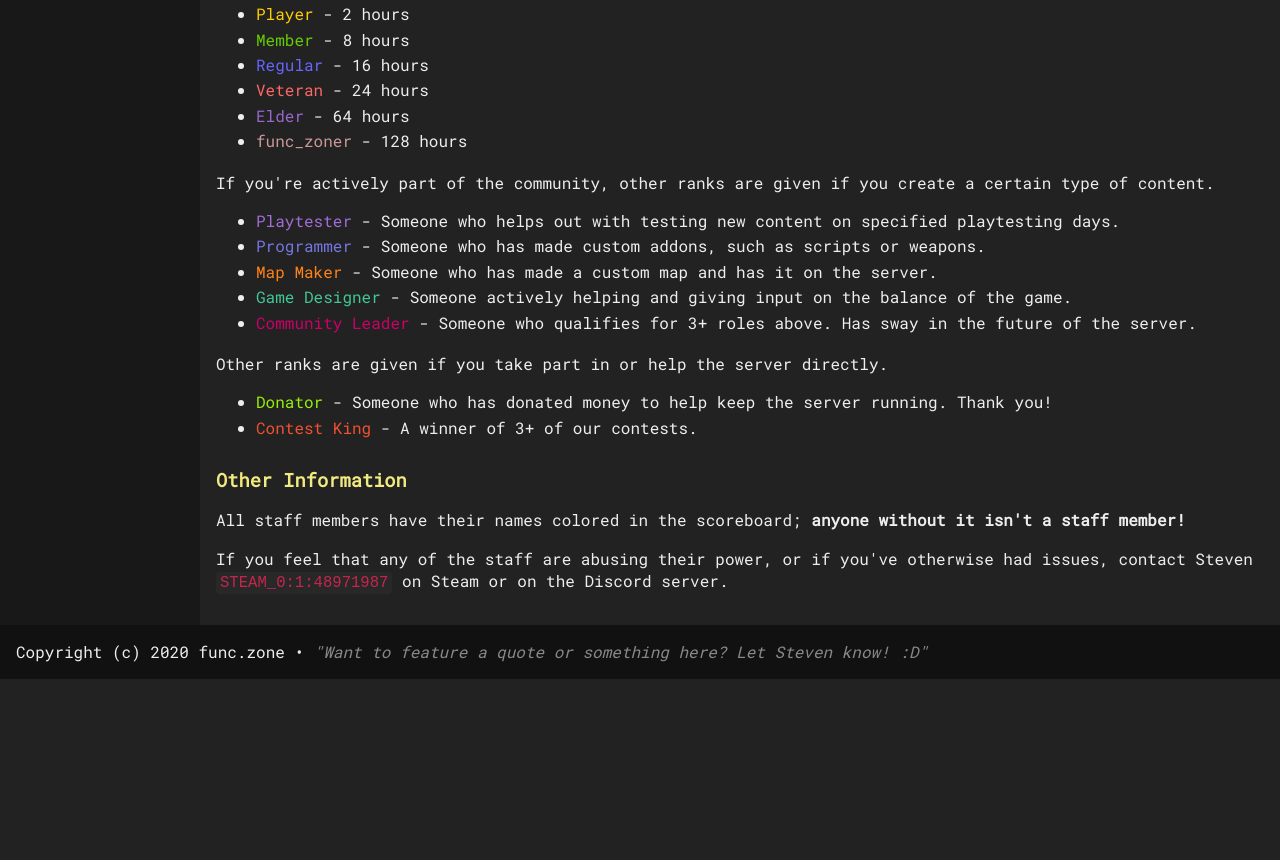
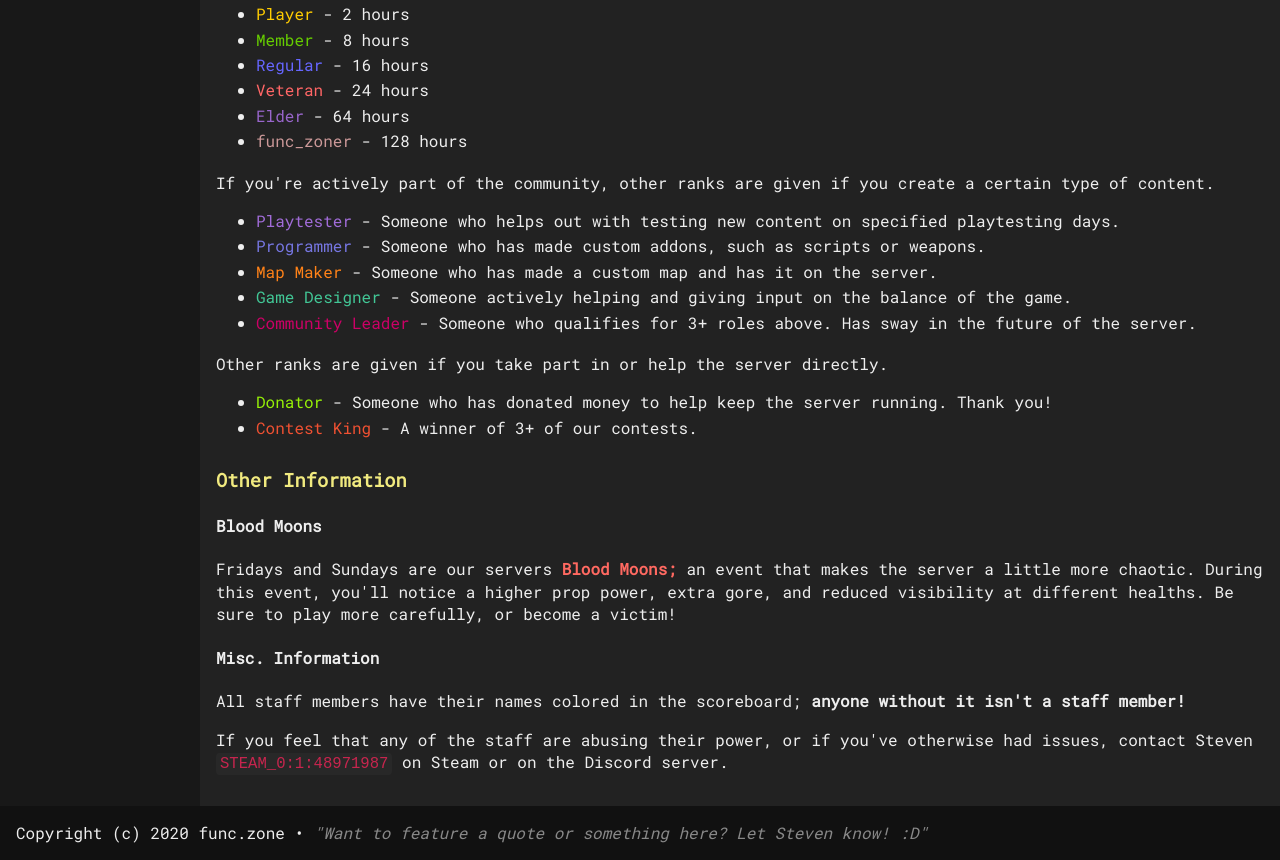
Before and after one commit to funczone/funczone.github.io, a plain HTML site: page ttt/index.html in a window 1280 px wide. Shown: the part 980-1840 px from the top of the page. Before the commit the page ends 1659 px from the top, so only its background shows below. Drawn offline with Linux system fonts and the light colour scheme.

Commit message:
added blood moon info

```diff
--- a/ttt/index.html
+++ b/ttt/index.html
@@ -99,7 +99,7 @@
                 <div id="content">
                     <h1 class="t_underline" id="welcome">Welcome to ttt.func.zone!</h1>
                     <p>Yo! We're a TTT community ran by experienced players and built on enjoyable and casual gameplay.</p>
-                    <p>If you like what we got going here, be sure to check out our website at <a href="https://func.zone">func.zone</a>, and join our Discord server at <a href="http://discord.func.zone" class="c_blurp">discord.func.zone</a>.</p>
+                    <p>If you like what we got going here, be sure to check out our website at <a href="https://func.zone">func.zone</a>, and join our Discord server at <a href="http://func.zone/discord/" class="c_blurp">http://func.zone/discord/</a>.</p>
                     <h3 class="c_y" id="rules">Rules</h3>
                     <h4>Gameplay Rules</h4>
                     <ol>
@@ -141,6 +141,9 @@
                         <li><span style="color: rgb(240, 81,50)">Contest King</span> - A winner of 3+ of our contests.</li>
                     </ul>
                     <h3 class="c_y" id="other_information">Other Information</h3>
+                    <h4>Blood Moons</h4>
+                    <p>Fridays and Sundays are our servers <span class="t_bold c_r">Blood Moons;</span> an event that makes the server a little more chaotic. During this event, you'll notice a higher prop power, extra gore, and reduced visibility at different healths. Be sure to play more carefully, or become a victim!</p>
+                    <h4>Misc. Information</h4>
                     <p>All staff members have their names colored in the scoreboard; <span class="t_bold">anyone without it isn't a staff member!</span></p>
                     <p>If you feel that any of the staff are abusing their power, or if you've otherwise had issues, contact Steven <code>STEAM_0:1:48971987</code> on Steam or on the Discord server.</p>
                 </div>
```
